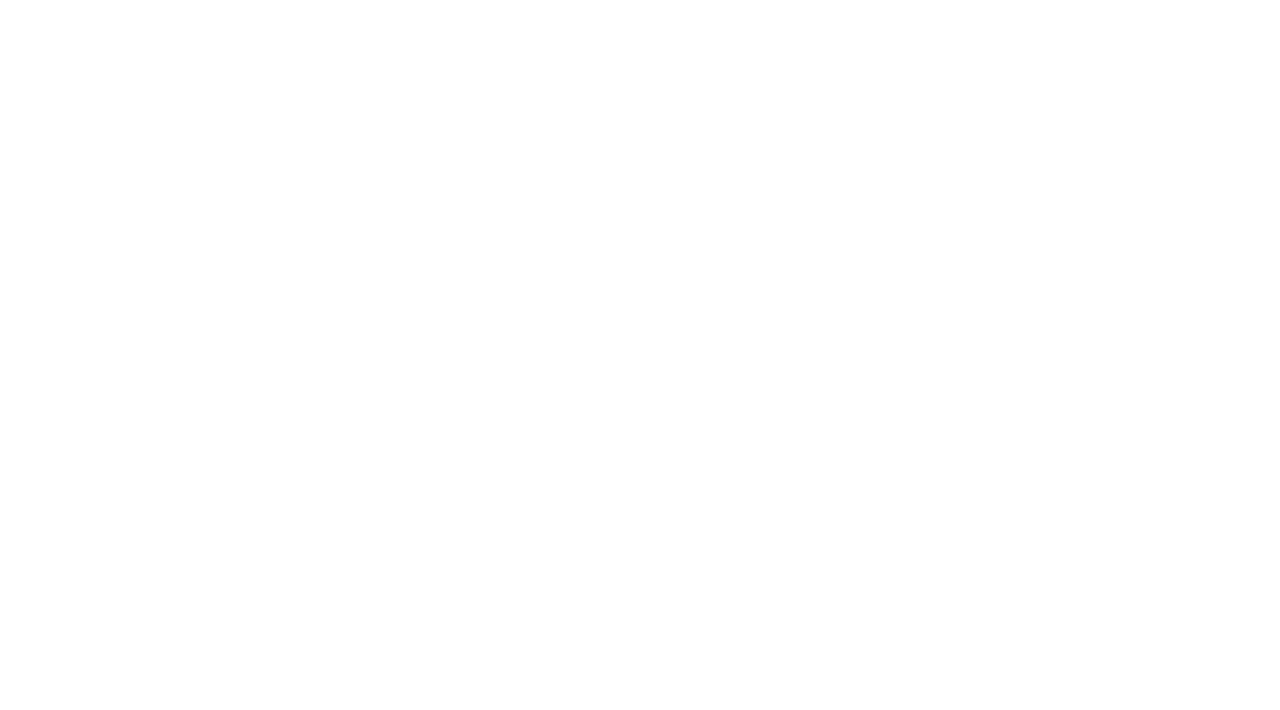
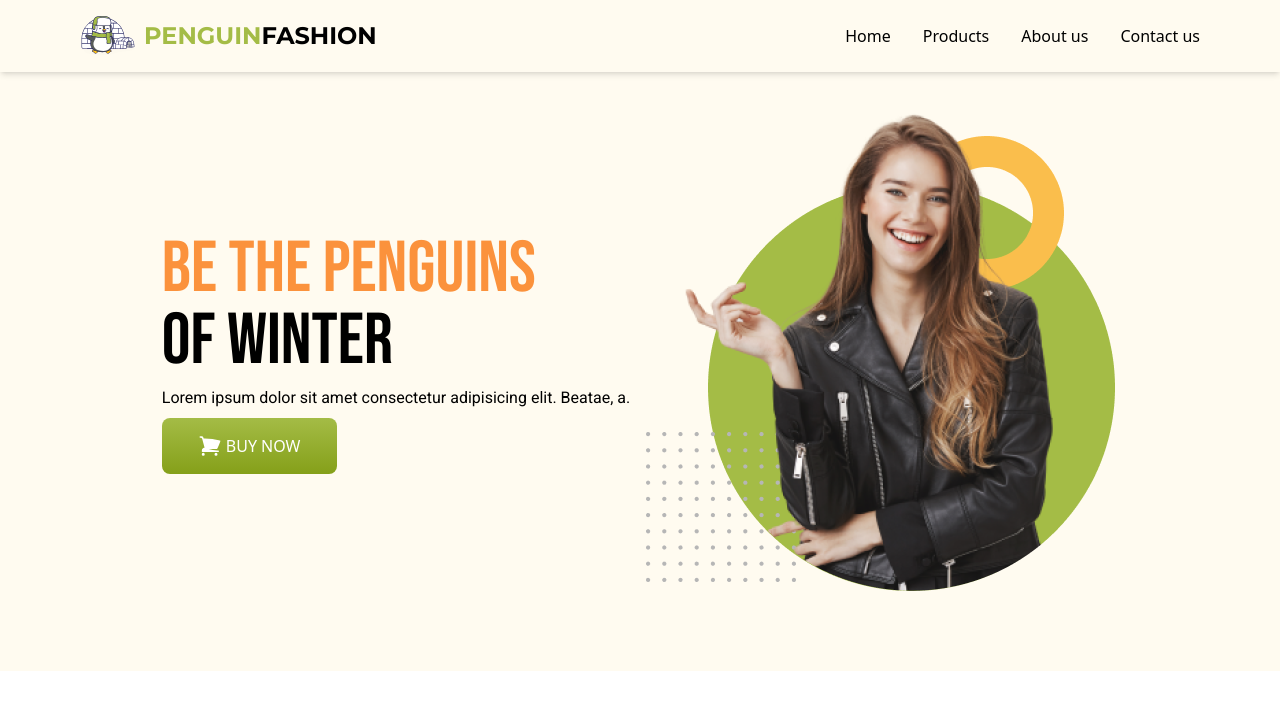
Before and after one commit to AbdullahAlMaksud/02PP_penguin-fashion, a plain HTML site: page index.html in a window 1280 px wide. Drawn offline with nearby package versions, Linux system fonts and the light colour scheme.

Commit message:
Nav and banner Added

```diff
--- a/index.html
+++ b/index.html
@@ -3,9 +3,71 @@
 <head>
     <meta charset="UTF-8">
     <meta name="viewport" content="width=device-width, initial-scale=1.0">
-    <title>Document</title>
+    <title>Penguin Fashion Shop</title>
+    <script src="https://cdn.tailwindcss.com"></script>
+    <link rel="preconnect" href="https://fonts.googleapis.com">
+    <link rel="preconnect" href="https://fonts.gstatic.com" crossorigin>
+    <link href="https://fonts.googleapis.com/css2?family=Bebas+Neue&family=Montserrat:wght@100;300;400;500;600;700;800;900&family=Roboto:wght@300;400;500;700;900&display=swap" rel="stylesheet">
+
+
+
 </head>
 <body>
+    <style>
+        .font-bebas{
+            font-family: 'Bebas Neue', sans-serif;
+        }
+        .font-roboto{
+            font-family: 'Roboto', sans-serif;
+        }
+        .font-monte{
+            font-family: 'Montserrat', sans-serif;
+        }
+    </style>
+    <header class="bg-[#FFFBF0]">
+        <nav class="flex flex-col md:flex-row justify-between py-4 px-5 md:px-20 items-center shadow-md sticky top-0">
+            <div class="flex gap-2 items-center">
+                <div>
+                    <img src="./icons/icon.svg" alt="">
+                </div>
+                <div class="uppercase font-monte font-bold text-2xl ">
+                    <span class="text-[#A4BC46]">Penguin</span>Fashion
+                </div>
+            </div>
+            <div>
+                <ul class="flex gap-4 md:gap-8">
+                    <li><a href="#">Home</a></li>
+                    <li><a href="#">Products</a></li>
+                    <li><a href="">About us</a></li>
+                    <li><a href=""></a>Contact us</li>
+                </ul>
+            </div>
+        </nav>
+        <section class="flex flex-col-reverse md:flex-row items-center justify-center px-5 gap-4 pt-8 pb-12 md:pb-20">
+            <div class="flex flex-col items-start gap-2">
+                <h2 class="font-bebas text-7xl pt-3"><span class="text-orange-400">Be the Penguins</span><br>Of Winter</h2>
+                <p class="font-roboto">Lorem ipsum dolor sit amet consectetur adipisicing elit. Beatae, a.</p>
+                <button class="py-4 px-9 bg-gradient-to-b from-[#A4BC46] to-[#85A019] rounded-lg font-medium uppercase text-white  flex gap-1">
+                    <svg xmlns="http://www.w3.org/2000/svg" fill="white" viewBox="0 0 24 24" stroke-width="1.5" stroke="currentColor" class="w-6 h-6">
+                        <path stroke-linecap="round" stroke-linejoin="round" d="M2.25 3h1.386c.51 0 .955.343 1.087.835l.383 1.437M7.5 14.25a3 3 0 0 0-3 3h15.75m-12.75-3h11.218c1.121-2.3 2.1-4.684 2.924-7.138a60.114 60.114 0 0 0-16.536-1.84M7.5 14.25 5.106 5.272M6 20.25a.75.75 0 1 1-1.5 0 .75.75 0 0 1 1.5 0Zm12.75 0a.75.75 0 1 1-1.5 0 .75.75 0 0 1 1.5 0Z" />
+                      </svg>
+
+                <!-- <svg xmlns="http://www.w3.org/2000/svg" fill="white" viewBox="0 0 24 24" strokeWidth={1.5} stroke="currentColor" className="w-6 h-6">
+                        <path strokeLinecap="round" strokeLinejoin="round" d="M2.25 3h1.386c.51 0 .955.343 1.087.835l.383 1.437M7.5 14.25a3 3 0 0 0-3 3h15.75m-12.75-3h11.218c1.121-2.3 2.1-4.684 2.924-7.138a60.114 60.114 0 0 0-16.536-1.84M7.5 14.25 5.106 5.272M6 20.25a.75.75 0 1 1-1.5 0 .75.75 0 0 1 1.5 0Zm12.75 0a.75.75 0 1 1-1.5 0 .75.75 0 0 1 1.5 0Z" />
+                </svg> -->
+                Buy now</button>
+            </div>
+            <div>
+                <img src="./images/model.png" alt="">
+            </div>
+        </section>
+        <main>
+
+        </main>
+        <footer>
+
+        </footer>
+    </header>
 
 </body>
 </html>
```
Also changed, not shown: icons/icon.svg (added).
